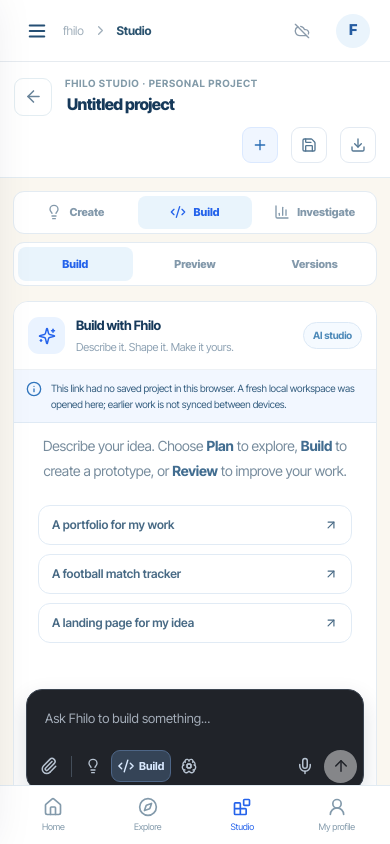
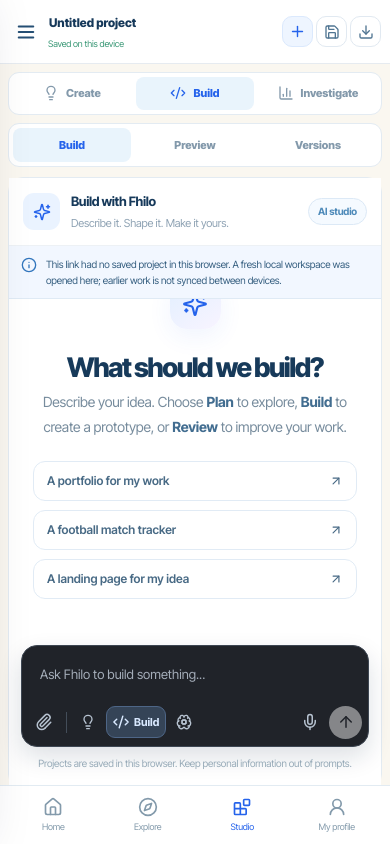
Before and after one commit to trenchsheikh/ai-hack-project, a React (Vite) app: page /app/studio/13b56b64-14df-4efa-8edf-567d80291c27 in a window 390 px wide. Shown: the top 844 px of the page. Built offline with nearby package versions, Linux system fonts and the light colour scheme.

Commit message:
refactor(studio): integrate project controls into app bar and fit build to viewport

```diff
--- a/src/FhiloApp.jsx
+++ b/src/FhiloApp.jsx
@@ -1,4 +1,5 @@
 import React,{useState} from "react";
+import {ArrowLeft,Plus,Save,Download,CheckCircle2} from "lucide-react";
 import FhiloLanding from "./FhiloLanding";
 import Studio from "./FhiloStudio";
 import StudioErrorBoundary from "./StudioErrorBoundary";
@@ -21,6 +22,39 @@ export default function FhiloApp(){
  };
  const update=(id,changes)=>setProjects(xs=>xs.map(p=>p.id===id?{...p,...changes,updatedAt:new Date().toISOString()}:p));
  const remove=(id)=>setProjects(xs=>xs.filter(p=>p.id!==id));
+ // The Studio controls live in the existing application header, not in a second row.
+ const isStudioRoute=path==="/app/studio"||path.startsWith("/app/studio/");
+ const studioId=isStudioRoute?path.split("/").filter(Boolean)[2]:null;
+ const studioProject=isStudioRoute?(studioId?projects.find(p=>p.id===studioId):projects.filter(p=>p.mode==="code").sort((a,b)=>(b.updatedAt||"").localeCompare(a.updatedAt||""))[0]):null;
+ const studioIsBuild=isStudioRoute&&(!studioProject||studioProject.mode==="code");
+ const [studioNotice,setStudioNotice]=useState("");
+ const saveStudioVersion=()=>{
+  if(!studioProject)return;
+  setProjects(xs=>xs.map(x=>x.id===studioProject.id?{...x,history:(x.history||[]).concat({
+   at:new Date().toISOString(),title:x.title,problem:x.problem,audience:x.audience,
+   solution:x.solution,impact:x.impact,notes:x.notes,html:x.html,csv:x.csv
+  }).slice(-20)}:x));
+  setStudioNotice("Version saved");
+ };
+ const exportStudioProject=()=>{
+  if(!studioProject)return;
+  const blob=new Blob([JSON.stringify(studioProject,null,2)],{type:"application/json"});
+  const url=URL.createObjectURL(blob);
+  const link=document.createElement("a");
+  link.href=url;
+  link.download=(studioProject.title||"fhilo-project").replace(/[^a-z0-9]+/gi,"-").toLowerCase()+".json";
+  link.click();
+  setTimeout(()=>URL.revokeObjectURL(url),1000);
+ };
+ const studioHeader=isStudioRoute&&studioProject?<div className="fh-topbar-studio-content">
+  <button className="fh-topbar-studio-back" type="button" onClick={()=>go("/app/projects")} aria-label="Back to projects" title="My projects"><ArrowLeft size={18}/></button>
+  <div className="fh-topbar-studio-title"><input aria-label="Project title" value={studioProject.title||""} onChange={e=>update(studioProject.id,{title:e.target.value.slice(0,140)})}/><span><CheckCircle2 size={13}/>{studioNotice||"Saved on this device"}</span></div>
+  <div className="fh-topbar-studio-actions">
+   {studioProject.mode==="code"&&<button className="fh-topbar-action primary" type="button" onClick={()=>{setStudioNotice("");create(null,"code");}} title="New chat" aria-label="New chat"><Plus size={17}/><span>New chat</span></button>}
+   <button className="fh-topbar-action" type="button" onClick={saveStudioVersion} title="Save project version" aria-label="Save project version"><Save size={16}/><span>Version</span></button>
+   <button className="fh-topbar-action" type="button" onClick={exportStudioProject} title="Export project" aria-label="Export project"><Download size={16}/><span>Export</span></button>
+  </div>
+ </div>:null;
  if(path==="/")return <FhiloLanding/>;
  if(path==="/organisations")return <OrganisationsLanding go={go}/>;
  if(path==="/organisations/dashboard")return <OrganisationDashboard drafts={orgDrafts} setDrafts={setOrgDrafts} go={go}/>;
@@ -37,5 +71,5 @@ export default function FhiloApp(){
   if(path==="/app/learn"||path.startsWith("/app/learn/"))return <Lessons id={segments[2]} done={lessonsDone} setDone={setLessonsDone} go={go}/>;
   return <div className="f-content"><h1>Page not found</h1><p>This page isn't available. Explore Fhilo and find a place to begin.</p><button className="f-btn" onClick={()=>go("/app")}>Return to your workspace</button></div>;
  })();
- return <AppShell path={path} go={go} profile={profile}>{content}{path==="/app"&&!profile.name&&!onboardDismissed&&showOnboard&&<WelcomeModal profile={profile} setProfile={setProfile} onClose={()=>{setShowOnboard(false);setOnboardDismissed(true);}}/>}</AppShell>;
+ return <AppShell path={path} go={go} profile={profile} studioHeader={studioHeader} studioIsBuild={studioIsBuild}>{content}{path==="/app"&&!profile.name&&!onboardDismissed&&showOnboard&&<WelcomeModal profile={profile} setProfile={setProfile} onClose={()=>{setShowOnboard(false);setOnboardDismissed(true);}}/>}</AppShell>;
 }
--- a/src/FhiloAppParts.jsx
+++ b/src/FhiloAppParts.jsx
@@ -56,13 +56,13 @@ function OpCard({item,go,compact=false}){
   <h3>{item.title}</h3><p>{item.description}</p><div className="f-opp-footer"><span><span className="f-dot"/> {item.funded?"Verified funded":"Free practice"}</span><ArrowUpRight size={18}/></div></div>
  </A>;
 }
-function AppShell({path,go,profile,children}){
+function AppShell({path,go,profile,studioHeader,studioIsBuild=false,children}){
  const [mobile,setMobile]=useState(false);
  const current=path.startsWith("/app/studio")?"/app/studio":path.startsWith("/app/opportunities")?"/app/explore":path.startsWith("/app/learn")?"/app/explore":path;
  const nav=[{path:"/app",title:"Home",icon:House},{path:"/app/explore",title:"Explore",icon:Compass},{path:"/app/studio",title:"Studio",icon:Blocks},{path:"/app/projects",title:"My projects",icon:FolderOpen}];
  const personal=[{path:"/app/profile",title:"My profile",icon:UserRound},{path:"/app/rewards",title:"Rewards",icon:Wallet}];
  const render=(list)=><>{list.map(it=><A key={it.path} to={it.path} go={x=>{setMobile(false);go(x);}} className={"f-navlink "+(current===it.path?"active":"")}><it.icon size={19}/><span>{it.title}</span>{current===it.path&&<span className="f-active-mark"/>}</A>)}</>;
- return <div className="f-app">
+ return <div className={"f-app"+(studioIsBuild?" f-app-studio-build":"")}>
   <aside className={"f-sidebar "+(mobile?"show":"")}>
    <A to="/" go={go} className="f-sidebar-logo"><Brand/></A>
    <button className="f-sideclose" onClick={()=>setMobile(false)} aria-label="Close navigation"><X size={20}/></button>
@@ -75,7 +75,8 @@ function AppShell({path,go,profile,children}){
   </aside>
   {mobile&&<button aria-label="Close navigation" className="f-dim" onClick={()=>setMobile(false)}/>}
   <div className="f-app-main">
-   <header className="f-topbar"><button onClick={()=>setMobile(true)} className="f-mobile-trigger" aria-label="Open menu"><Menu size={22}/></button><div className="f-breadcrumb">fhilo <ChevronRight size={15}/> <span>{path.startsWith("/app/studio")?"Studio":path.startsWith("/app/opportunities")?"Opportunity":path.split("/").filter(Boolean).at(-1)||"Home"}</span></div>
+   <header className={"f-topbar"+(path.startsWith("/app/studio")?" f-topbar-studio":"")}><button onClick={()=>setMobile(true)} className="f-mobile-trigger" aria-label="Open menu"><Menu size={22}/></button><div className="f-breadcrumb">fhilo <ChevronRight size={15}/> <span>{path.startsWith("/app/studio")?"Studio":path.startsWith("/app/opportunities")?"Opportunity":path.split("/").filter(Boolean).at(-1)||"Home"}</span></div>
+    {studioHeader}
     <div className="f-top-right"><span className="f-savedlabel"><CloudOff size={14}/> Device preview</span><A to="/app/profile" go={go} className="f-avatar">{profile?.name?profile.name.slice(0,1).toUpperCase():"F"}</A></div>
    </header>
    <main className="f-page">{children}</main>
--- a/src/FhiloStudio.jsx
+++ b/src/FhiloStudio.jsx
@@ -164,11 +164,7 @@ function StudioEditor({project,opportunity,update,go,projects,setProjects,create
   return /<head[^>]*>/i.test(document)?document.replace(/<head[^>]*>/i,match=>match+policy):("<!doctype html><html><head>"+policy+"</head><body>"+document+"</body></html>");
  },[project.html]);
  const loadFile=e=>{const file=e.target.files?.[0];if(!file)return;if(file.size>150000)return setNotice("Choose a CSV under 150 KB.");file.text().then(value=>set("csv",value.slice(0,150000)));e.target.value="";};
- const readOnlyUrl=null;
- return <div className="f-studio-page">
-  <div className="f-studio-top"><div className="f-studio-top-left"><button className="f-iconbutton" onClick={()=>go("/app/projects")} aria-label="Back to projects"><ArrowLeft size={19}/></button><div><span className="f-studio-eyebrow">FHILO STUDIO {opportunity?"· "+opportunity.category:"· PERSONAL PROJECT"}</span><input aria-label="Project title" value={project.title} onChange={e=>set("title",e.target.value.slice(0,140))}/></div><span className="f-save-tag"><CheckCircle2 size={14}/> Local autosave</span></div>
-   <div className="f-studio-actions">{mode==="code"&&<button onClick={()=>create(null,"code")} className="f-studio-tool fh-new-chat" title="Start a new Studio chat"><Plus size={16}/><span>New chat</span></button>}<button onClick={snapshot} className="f-studio-tool" title="Save version"><Save size={16}/><span>Version</span></button><button onClick={exportProject} className="f-studio-tool" title="Export your project"><Download size={16}/><span>Export</span></button>{mode!=="code"&&<button onClick={()=>setSofiaOpen(!sofiaOpen)} className="f-studio-tool" aria-label={sofiaOpen?"Hide Sofia":"Show Sofia"}><Sparkles size={17}/><span>{sofiaOpen?"Hide Sofia":"Ask Sofia"}</span></button>}</div>
-  </div>
+ return <div className={"f-studio-page"+(mode==="code"?" fh-studio-build-page":"")}>
   <div className={"f-studio-body"+(mode==="code"?" fh-build-body":"")}>
    <div className="f-studio-center">
     {opportunity&&<div className="f-studio-brief"><span><Trophy size={16}/> Challenge brief</span><strong>{opportunity.prompt}</strong><button onClick={()=>go("/app/opportunities/"+opportunity.id)}>View details <ArrowUpRight size={15}/></button></div>}
@@ -183,7 +179,7 @@ function StudioEditor({project,opportunity,update,go,projects,setProjects,create
     </div>}
     {tab==="preview"&&<div className="f-studio-preview">{mode==="create"?<ProjectPreview project={project}/>:mode==="code"?<><div className="f-preview-bar"><span className="f-preview-dot red"/><span className="f-preview-dot yellow"/><span className="f-preview-dot green"/><span>Sandboxed project preview</span></div><iframe key={project.updatedAt} title="Isolated project preview" sandbox="allow-scripts" referrerPolicy="no-referrer" srcDoc={safeHtml}/></>:<CSV text={project.csv||""}/>}</div>}
     {tab==="history"&&<div className="f-panel f-history"><h2>Saved versions</h2><p>Autosave stores your latest edits. Save a named moment whenever you're about to make a big change.</p><Button onClick={snapshot} icon={Plus}>Save current version</Button>{(project.history||[]).length?<div className="f-version-list">{project.history.slice().reverse().map((v,i)=><div key={i}><div><strong>Version {project.history.length-i}</strong><small>{formatDate(v.at)} · {new Date(v.at).toLocaleTimeString([],{hour:"2-digit",minute:"2-digit"})}</small></div><button onClick={()=>restore(v)}><RotateCcw size={16}/> Restore</button></div>)}</div>:<p className="f-fineprint">No snapshots yet.</p>}</div>}
-    <div className="f-studio-submit"><div><strong>{project.status==="submitted"?"Practice submission saved":"Ready to share what you've made?"}</strong><p>{project.status==="submitted"?"You can keep improving this project. Its practice submission stays on this device.":"Review your work and submit it as a personal practice milestone. No judges or prizes are connected."}</p></div><Button onClick={submission} variant={project.status==="submitted"?"outline":""} icon={CheckCircle2}>{project.status==="submitted"?"Update practice submission":"Complete practice"}</Button></div>
+    {mode!=="code"&&<div className="f-studio-submit"><div><strong>{project.status==="submitted"?"Practice submission saved":"Ready to share what you've made?"}</strong><p>{project.status==="submitted"?"You can keep improving this project. Its practice submission stays on this device.":"Review your work and submit it as a personal practice milestone. No judges or prizes are connected."}</p></div><Button onClick={submission} variant={project.status==="submitted"?"outline":""} icon={CheckCircle2}>{project.status==="submitted"?"Update practice submission":"Complete practice"}</Button></div>}
     {notice&&<div className="f-notice" role="status">{notice}</div>}
    </div>
    {mode!=="code"&&sofiaOpen&&<Sofia key={project.id} project={project} opportunity={opportunity}/>}
--- a/src/fhilo.css
+++ b/src/fhilo.css
@@ -605,3 +605,94 @@
 .fh-studio-local-notice{display:flex;align-items:flex-start;gap:9px;padding:12px 18px;background:#f2f7ff;color:#365f80;border-bottom:1px solid #dfeaf5;font-size:11px;line-height:1.6}
 .fh-studio-local-notice svg{flex-shrink:0;margin-top:1px;color:#3276bd}
 @media(max-width:520px){.fh-studio-local-notice{padding:10px 12px;font-size:10px}}
+
+
+/* Studio: one integrated application header, no duplicate project toolbar. */
+.f-topbar-studio{padding:0 19px;gap:14px;justify-content:flex-start;min-width:0}
+.f-topbar-studio .f-breadcrumb{flex:0 0 auto}
+.f-topbar-studio .f-top-right{flex:0 0 auto;margin-left:0;gap:10px}
+.f-topbar-studio .f-savedlabel{display:none}
+.fh-topbar-studio-content{display:flex;flex:1;min-width:0;align-items:center;gap:10px}
+.fh-topbar-studio-back{display:grid;place-items:center;width:33px;height:33px;flex:0 0 33px;border:1px solid #e2eaf1;border-radius:9px;background:#fff;color:#55748e}
+.fh-topbar-studio-back:hover{color:#2563eb;background:#eef6ff}
+.fh-topbar-studio-title{display:flex;flex-direction:column;justify-content:center;gap:3px;min-width:80px;flex:1;max-width:360px}
+.fh-topbar-studio-title input{border:1px solid transparent;outline:none;background:transparent;color:#16395a;width:100%;min-width:0;font-size:15px;font-weight:750;line-height:1.35;padding:2px 4px;margin-left:-4px;border-radius:6px;text-overflow:ellipsis}
+.fh-topbar-studio-title input:focus{border-color:#a7ceef;background:#f7fbff;text-overflow:clip}
+.fh-topbar-studio-title>span{display:flex;align-items:center;gap:5px;font-size:10px;color:#3a9876;white-space:nowrap;padding-left:0}
+.fh-topbar-studio-actions{display:flex;align-items:center;gap:7px;margin-left:auto;flex-shrink:0}
+.fh-topbar-action{height:35px;border:1px solid #e1e9f1;background:#fff;border-radius:10px;display:flex;align-items:center;justify-content:center;gap:7px;padding:0 11px;color:#507592;font-size:11px;font-weight:700;white-space:nowrap}
+.fh-topbar-action:hover{background:#edf6ff;border-color:#c9e1f8;color:#2563eb}
+.fh-topbar-action.primary{background:#eef5ff;border-color:#dbe9fd;color:#2563eb}
+.fh-topbar-action.primary:hover{background:#e2efff}
+
+/* Desktop Studio Build: full viewport workbench. Chat/code scroll internally. */
+@media(min-width:861px){
+ .f-app-studio-build{height:100dvh;min-height:0;overflow:hidden}
+ .f-app-studio-build .f-app-main{height:100dvh;min-height:0;overflow:hidden}
+ .f-app-studio-build .f-topbar{flex:0 0 72px;height:72px;position:relative}
+ .f-app-studio-build .f-page{flex:1;min-height:0;display:flex;flex-direction:column;overflow:hidden}
+ .f-app-studio-build .f-app-footer{display:none}
+ .f-app-studio-build .fh-studio-build-page{max-width:none;width:100%;height:100%;min-height:0;display:flex;flex-direction:column;overflow:hidden}
+ .f-app-studio-build .fh-build-body{flex:1;min-height:0;display:flex;overflow:hidden}
+ .f-app-studio-build .fh-build-body .f-studio-center{flex:1;min-height:0;min-width:0;width:100%;height:100%;padding:11px 14px;gap:10px;overflow:hidden}
+ .f-app-studio-build .f-studio-toolbar{flex:0 0 auto}
+ .f-app-studio-build .f-mode-switch,.f-app-studio-build .f-studio-tabs{padding:3px}
+ .f-app-studio-build .f-mode-switch button,.f-app-studio-build .f-studio-tabs button{padding:7px 12px}
+ .f-app-studio-build .f-studio-editor{flex:1;display:flex;flex-direction:column;min-height:0;overflow:hidden}
+ .f-app-studio-build .fh-build-workspace,
+ .f-app-studio-build .fh-build-workspace.is-empty{flex:1;min-height:0;height:100%;max-height:100%;width:100%;overflow:hidden}
+ .f-app-studio-build .fh-build-workspace.is-empty .fh-build-chat{height:100%;min-height:0}
+ .f-app-studio-build .f-studio-preview{flex:1;min-height:0;height:100%;overflow:hidden}
+ .f-app-studio-build .f-studio-preview iframe{flex:1;min-height:0}
+ .f-app-studio-build .f-history{flex:1;min-height:0;overflow-y:auto}
+ .f-app-studio-build .f-studio-submit{display:none}
+ .f-app-studio-build .f-notice{flex-shrink:0}
+}
+
+/* Keep header actions compact as the sidebar consumes horizontal space. */
+@media(max-width:1200px){
+ .f-topbar-studio{gap:9px;padding-inline:12px}
+ .fh-topbar-studio-content{gap:7px}
+ .fh-topbar-studio-title{max-width:260px}
+ .fh-topbar-action{padding-inline:9px}
+}
+@media(max-width:1050px){
+ .f-topbar-studio .f-breadcrumb{font-size:11px;gap:4px}
+ .f-topbar-studio .f-avatar{display:none}
+ .fh-topbar-action span{display:none}
+ .fh-topbar-action{width:35px;padding:0}
+}
+@media(max-width:860px){
+ /* Mobile/tablet: show the chat first; allow scrolling down only to the preview. */
+ .f-topbar-studio{height:64px;padding:0 12px;gap:8px;position:sticky}
+ .f-topbar-studio .f-breadcrumb{display:none}
+ .f-topbar-studio .f-top-right{display:none}
+ .fh-topbar-studio-content{gap:7px}
+ .fh-topbar-studio-title{min-width:55px;max-width:none}
+ .fh-topbar-studio-title input{font-size:13px}
+ .fh-topbar-studio-title>span{font-size:9px}
+ .fh-topbar-action{width:33px;height:33px;padding:0}
+ .fh-topbar-action span{display:none}
+ .fh-topbar-studio-back{height:32px;width:32px;flex-basis:32px}
+ .fh-topbar-studio-actions{gap:4px}
+ .f-app-studio-build .f-app-footer{display:none}
+ .f-app-studio-build .f-studio-center{padding:10px;gap:10px}
+ .f-app-studio-build .fh-build-workspace,
+ .f-app-studio-build .fh-build-workspace.is-empty{min-height:0;height:auto;overflow:visible}
+ .f-app-studio-build .f-studio-editor{min-height:0;overflow:visible}
+ .f-app-studio-build .fh-build-chat{min-height:0;height:min(70dvh,610px)}
+ .f-app-studio-build .fh-build-workspace.is-empty .fh-build-chat{min-height:0;height:min(75dvh,650px)}
+ .f-app-studio-build .fh-build-output{height:min(73dvh,650px);min-height:360px}
+ .f-app-studio-build .f-studio-submit{display:none}
+}
+@media(max-width:520px){
+ .f-topbar-studio{gap:5px;padding:0 9px}
+ .fh-topbar-studio-back{display:none}
+ .fh-topbar-studio-title>span svg{display:none}
+ .fh-topbar-studio-title input{font-size:12px}
+ .fh-topbar-studio-actions{gap:3px}
+ .fh-topbar-action{width:31px;height:31px}
+ .f-app-studio-build .f-studio-center{padding:8px}
+ .f-app-studio-build .fh-build-chat{height:min(68dvh,570px)}
+ .f-app-studio-build .fh-build-workspace.is-empty .fh-build-chat{height:min(73dvh,610px)}
+}
```
Also changed, not shown: 1 other file (tests, documents, lock files or other folders).
